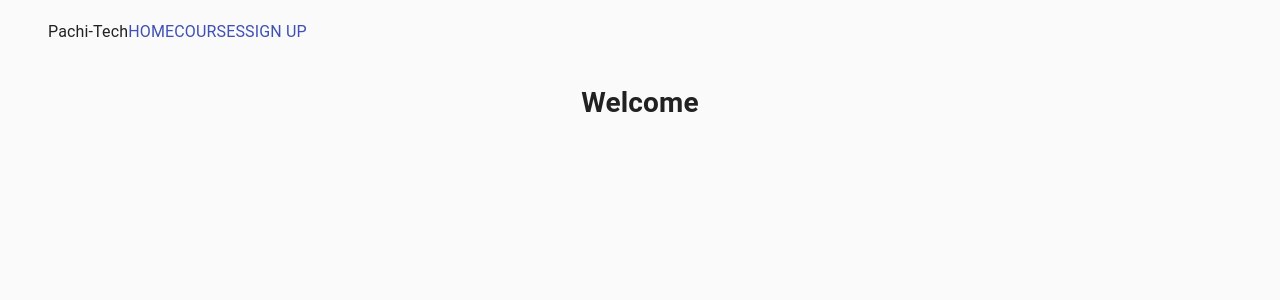
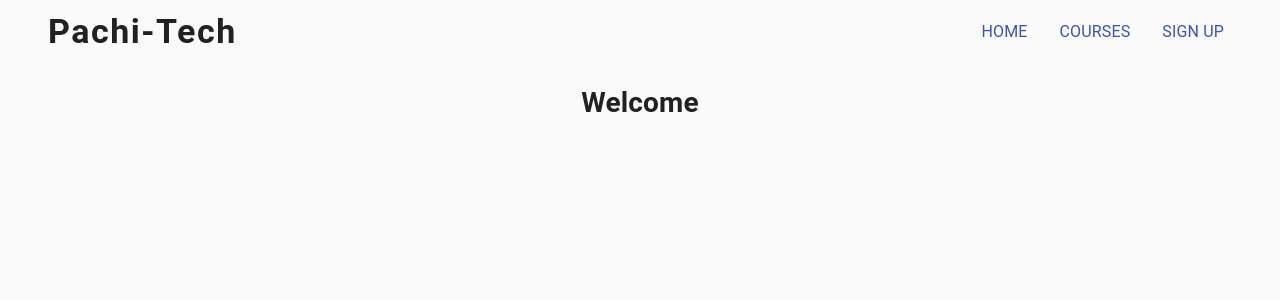
Before and after one commit to Cordovas-cmd/react-material, a React (Create React App) app in the folder react-material-site/: page / in a window 1280 px wide. Shown: the top 300 px of the page. Built offline with nearby package versions, Linux system fonts and the light colour scheme.

Commit message:
added some more spacing and styling to nav bar and included link to material ui docs)

```diff
--- a/react-material-site/src/Components/NavBar.js
+++ b/react-material-site/src/Components/NavBar.js
@@ -1,26 +1,71 @@
 import React from 'react';
-import { Container } from '@material-ui/core/';
+import { Container, makeStyles } from '@material-ui/core/';
 import { Toolbar } from '@material-ui/core/';
 import { Typography } from '@material-ui/core/';
 import { Box } from  '@material-ui/core';
 import { Link } from '@material-ui/core';
 
+// styled using material UI https://mui.com/material-ui/getting-started/overview/
+// material UI is designed with mobile first development in mind. SO we will style based on mobile first.
+const useStyles = makeStyles((theme) => ({
+
+    siteTitle: {
+        fontWeight:"bold",
+        letterSpacing: 1.5
+    },
+
+    toolbar: {
+        display: "flex",
+        flexDirection:"column",
+        [theme.breakpoints.up('md')]: {
+            flexDirection: "row",
+            justifyContent: "space-between",
+            // alignItems: "flex-end"
+        }
+    },
+
+    menuBox: {
+        display: "flex",
+        flexDirection: "column",
+        // justifyContent: "space-between",
+        // set screen size styling in this case "mid size" and higher.
+        [theme.breakpoints.up('md')]: {
+            flexDirection: 'row'
+        }
+    },
+
+    menuOption: {
+        padding: theme.spacing(1),
+        [theme.breakpoints.up('md')]: {
+        paddingLeft: theme.spacing(3)
+        }
+    }
+
+}))
+
 export default function NavigationBar() {
+
+    // const refers to function for styles.
+    const classes = useStyles()
     return (
         <Container>
 
-            <Toolbar>
+            <Toolbar className={classes.toolbar}>
 
-            <Typography>
+            <Typography
+            component='h1'
+            variant='h4'
+            className={classes.siteTitle}>
                 Pachi-Tech
             </Typography>
 
-            <Box>
+            <Box className={classes.menuBox}>
 
                 {['Home', 'Courses', 'Sign up'].map((menuOptions) => (
                     <Link
                     component='button'
                     variant= 'body1'
+                    className={classes.menuOption}
 
                     >
                     {menuOptions.toUpperCase()}
```
